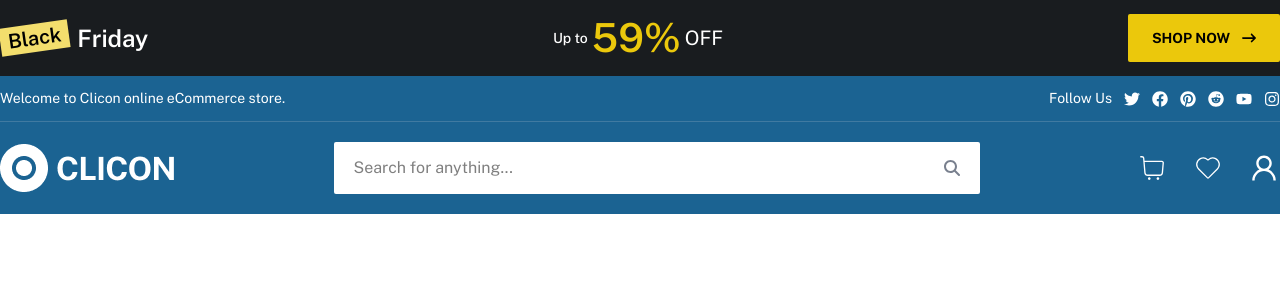
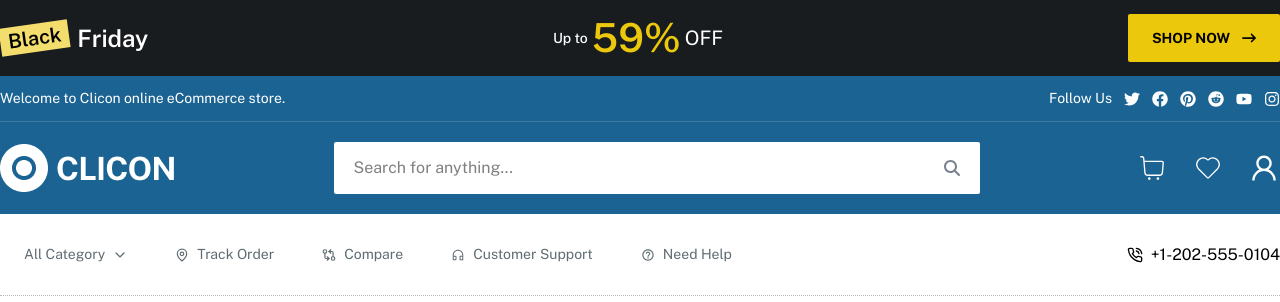
Before and after one commit to proshanto7/Clicon, a React (Vite) app: page / in a window 1280 px wide. Shown: the top 302 px of the page. Built offline with nearby package versions, Linux system fonts and the light colour scheme.

Commit message:
catagory part add

```diff
--- a/src/component/header/Header.jsx
+++ b/src/component/header/Header.jsx
@@ -13,6 +13,9 @@ import {
 import { CiShoppingCart, CiHeart } from "react-icons/ci";
 import { AiOutlineUser } from "react-icons/ai";
 import { FaMagnifyingGlass } from "react-icons/fa6";
+import { IoIosArrowDown, IoMdHelpCircleOutline } from "react-icons/io";
+import { LuMapPin, LuGitCompareArrows, LuPhoneCall } from "react-icons/lu";
+import { AiOutlineCustomerService } from "react-icons/ai";
 import Image from "../ui/Image";
 
 function Header() {
@@ -89,11 +92,12 @@ function Header() {
         </Container>
       </div>
 
-      <nav className="bg-primary py-5">
+      <nav>
+        <div className="bg-primary py-5">
           <Container>
             <div className="flex justify-between items-center">
               <a href="#">
-              <Image imgUrl={logo} alt='logo' />
+                <Image imgUrl={logo} alt="logo" />
               </a>
 
               <div className="relative">
@@ -104,8 +108,7 @@ function Header() {
                 />
 
                 <button className="cursor-pointer absolute right-5 top-[50%] translate-y-[-50%] text-gray-500/90 hover:text-primaryOrenge duration-300">
-
-<FaMagnifyingGlass className=" "/>
+                  <FaMagnifyingGlass className=" " />
                 </button>
               </div>
 
@@ -130,6 +133,45 @@ function Header() {
               </div>
             </div>
           </Container>
+        </div>
+
+        <div className="bg-white py-4 border-b border-dotted border-gray-500/50">
+          <Container>
+            <div className="flex items-center justify-between ">
+              <div>
+                <ul className="flex items-center gap-0">
+                  <li className="flex items-center gap-2 text-[14px] text-[#5F6C72] px-6 py-3.5 hover:text-[#191C1F] hover:bg-[#F2F4F5] duration-300 rounded-xs cursor-pointer ">
+                    <span>All Category</span>
+                    <IoIosArrowDown />
+                  </li>
+
+                  <li className="flex items-center gap-2 text-[14px] text-[#5F6C72] px-6 py-3.5 hover:text-[#191C1F] hover:bg-[#F2F4F5] duration-300 rounded-xs cursor-pointer">
+                    {" "}
+                    <LuMapPin />
+                    <span>Track Order</span>
+                  </li>
+                  <li className="flex items-center gap-2 text-[14px] text-[#5F6C72] px-6 py-3.5 hover:text-[#191C1F] hover:bg-[#F2F4F5] duration-300 rounded-xs cursor-pointer">
+                    <LuGitCompareArrows />
+                    <span>Compare</span>
+                  </li>
+                  <li className="flex items-center gap-2 text-[14px] text-[#5F6C72] px-6 py-3.5 hover:text-[#191C1F] hover:bg-[#F2F4F5] duration-300 rounded-xs cursor-pointer">
+                    <AiOutlineCustomerService />
+                    <span>Customer Support</span>
+                  </li>
+                  <li className="flex items-center gap-2 text-[14px] text-[#5F6C72] px-6 py-3.5 hover:text-[#191C1F] hover:bg-[#F2F4F5] duration-300 rounded-xs cursor-pointer">
+                    <IoMdHelpCircleOutline />
+                    <span>Need Help</span>
+                  </li>
+                </ul>
+              </div>
+
+              <div className="flex items-center gap-2">
+                <LuPhoneCall />
+                <p>+1-202-555-0104</p>
+              </div>
+            </div>
+          </Container>
+        </div>
       </nav>
     </header>
   );
--- a/src/component/home/Home.jsx
+++ b/src/component/home/Home.jsx
@@ -2,20 +2,22 @@ import React from 'react'
 
 function Home() {
   return (
-    <div>
-
-
-
-
-
-<h1 className='text-4xl bg-green-500 text-center'>prosahnto</h1>
+    <section>
 
 
 
 
 
 
-    </div>
+
+
+
+
+
+
+
+
+    </section>
   )
 }
 
```
Lines whose indentation alone changed are shown as unchanged.
